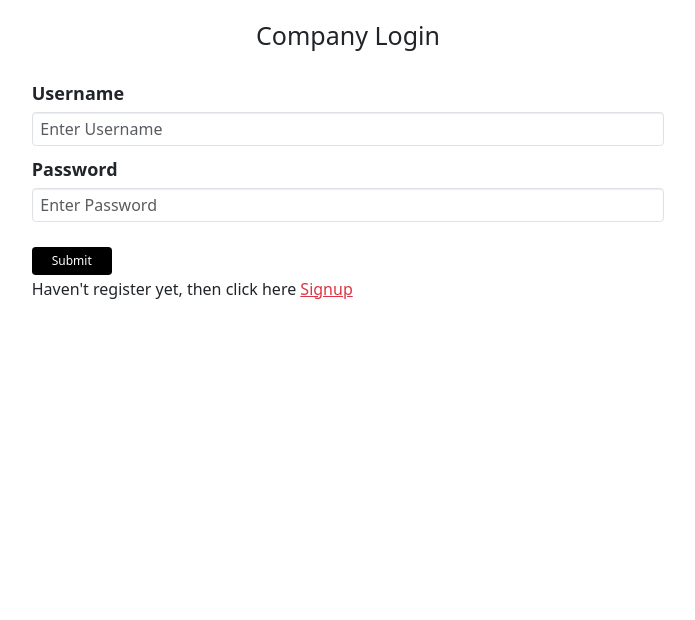
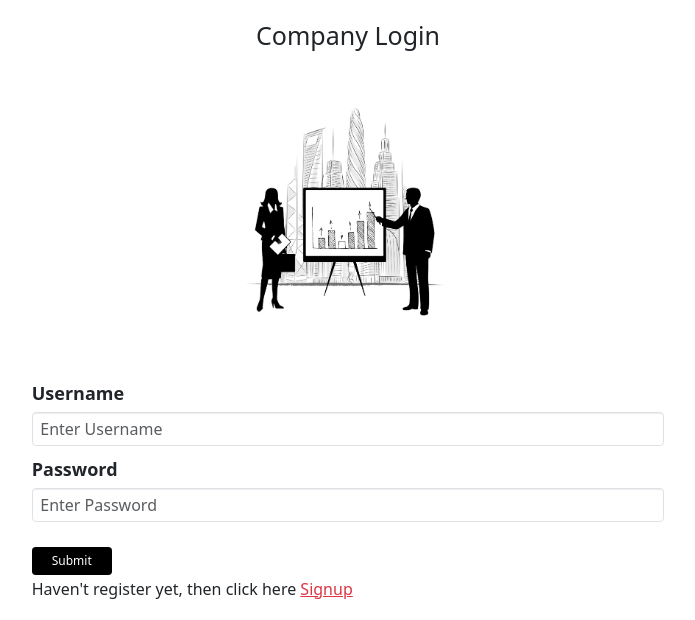
Before and after one commit to Amzarah-T/jobPortalDjango, a Django app: page /company_login in a window 1280 px wide. Shown: the part 109-729 px from the top of the page, without its empty margins (292-987 px from the left). Run offline with Django 4.2, Linux system fonts and the light colour scheme; some libraries are stand-ins or nearby versions.

Commit message:
Update company_login.html

```diff
--- a/mydjangosite/jobportal/templates/company_login.html
+++ b/mydjangosite/jobportal/templates/company_login.html
@@ -9,6 +9,7 @@
     <div class="container-fliud my-3">
         <h1 class="text-center">  Company Login </h1>
         <div class="row d-flex align-items-center justify-content-center mt-5">
+            <img src="{% static 'images/company.PNG' %}" alt="" style="object-fit: contain; width: 100%; height:300px;">
             <div class="col-lg-12 col-xl-6">
                 <form method="POST">
                     {% csrf_token %}
```
